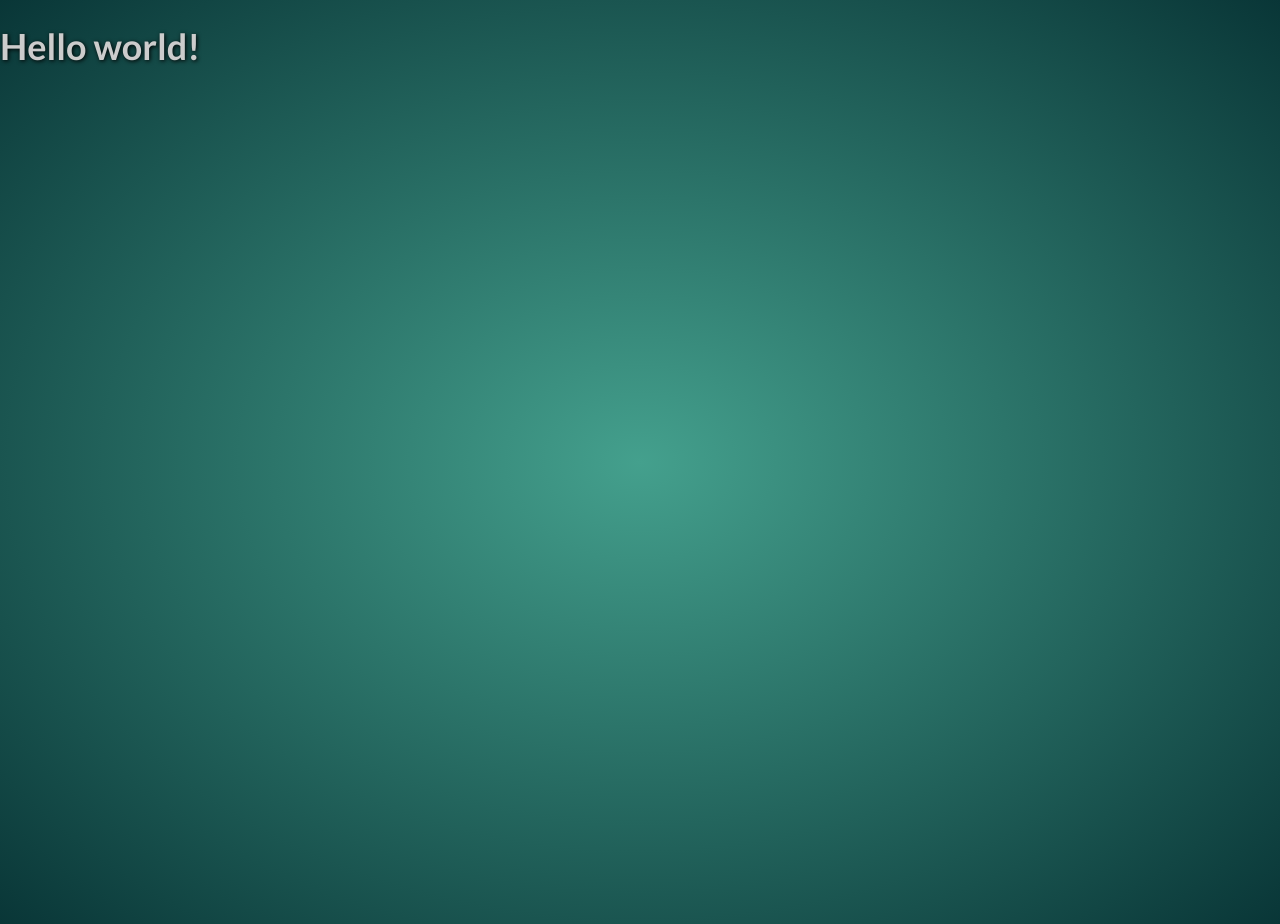
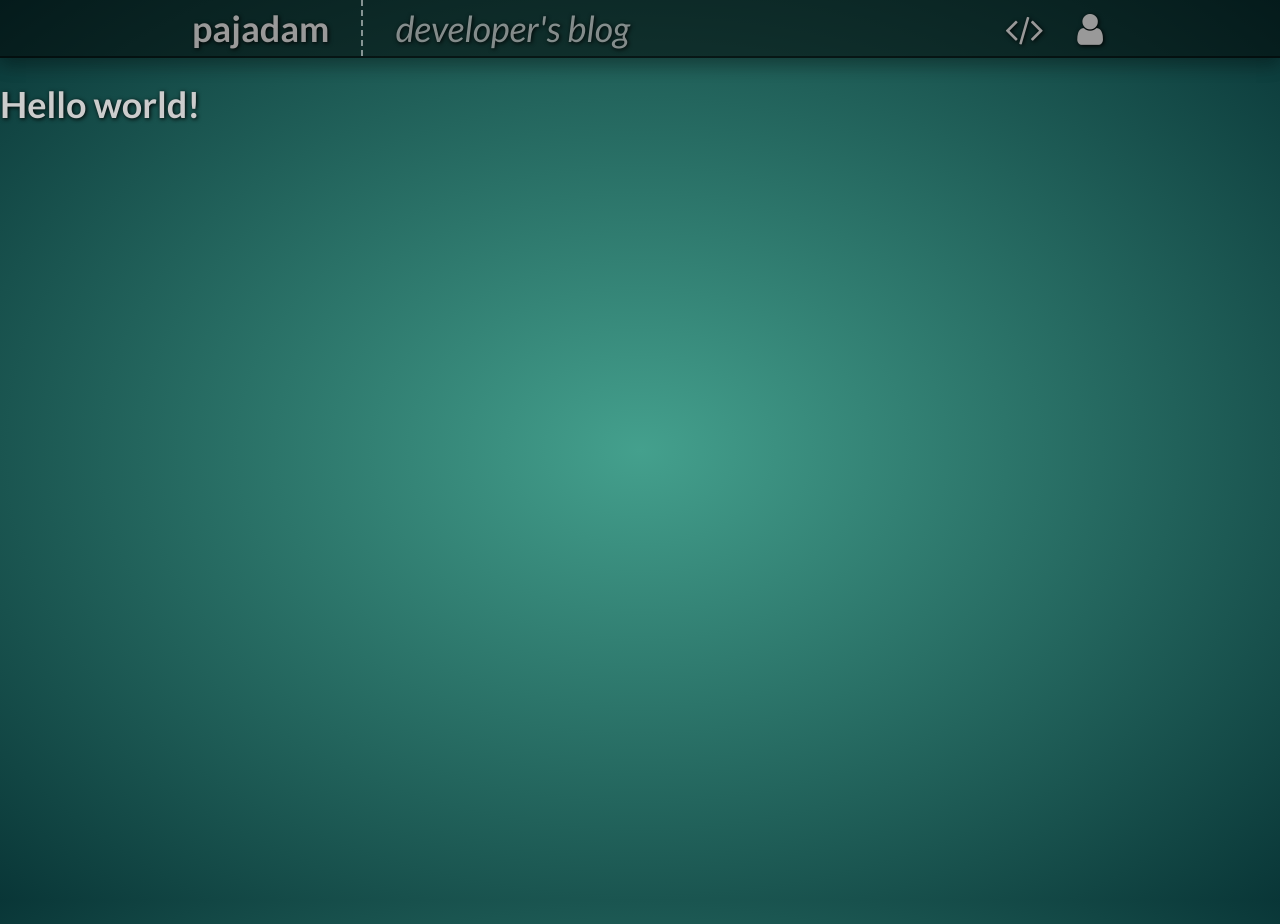
Before and after one commit to pajadam/blog.pajadam.me, a Jekyll site: the page built from index.html, in a window 1280 px wide. Built offline with Jekyll 4.4.1, drawn with Linux system fonts in a browser that asks for light colours.

Commit message:
Added page header.

```diff
--- a/_includes/header.html
+++ b/_includes/header.html
@@ -0,0 +1,18 @@
+<div class="inner">
+    <div class="left">
+        <a title="Blog home." href="#">pajadam</a>
+    </div>
+    <div class="center">
+        <em>developer's blog</em>
+    </div>
+    <div class="right">
+        <a     title="My projects"
+               href="/projects/"
+               class="icon-code">
+
+        </a><a title="About me"
+               href="https://pajadam.me"
+               class="icon-about"></a>
+    </div>
+    <div class="reset"></div>
+</div>
--- a/_sass/_base.scss
+++ b/_sass/_base.scss
@@ -17,6 +17,22 @@ body{
     background: radial-gradient(50%, #44A08D , #093637); /* W3C, IE 10+/ Edge, Firefox 16+, Chrome 26+, Opera 12+, Safari 7+ */
 }
 
+a, a:link, a:visited{
+    color: #999;
+    text-decoration: none;
+    transition-duration: .3s;
+}
+
+a:hover,
+a:active,
+b{
+    color: #eee;
+}
+
+.reset{
+    clear:both;
+}
+
 @media screen and (max-width: 768px) {
 
 }
--- /dev/null
+++ b/_sass/_header.scss
@@ -0,0 +1,60 @@
+header{
+    width: 100%;
+    font-size: 32px;
+    background-color: rgba(0, 0, 0, .5);
+    border-bottom: 2px solid rgba(0, 0, 0, .5);
+    box-shadow: 0 8px 16px 0 rgba(0, 0, 0, 0.2), 0 6px 20px 0 rgba(0, 0, 0, 0.19)!important
+}
+
+header .inner{
+    margin: 0px auto;
+    padding: 6px 0px;
+    max-width: 960px;
+}
+
+header .inner a{
+    padding: 6px 12px;
+    font-weight: bold;
+}
+
+header .inner a:hover{
+    background-color: rgba(0, 0, 0, .5);
+}
+
+header .left,
+header .center{
+    float: left;
+    color: rgba(255, 255, 255, .5);
+}
+
+header .left a{
+    border-right: 2px dashed rgba(255, 255, 255, .5);
+    margin-right: 32px;
+    padding: 6px 32px;
+}
+
+header .right{
+    float: right;
+}
+
+@media screen and (max-width: 768px) {
+    header{
+        font-size: 26px;
+    }
+
+    header .center{
+        display: none;
+    }
+
+    header .left a{
+        border-right: none;
+        margin-right: 0px;
+        padding: 6px 12px;
+    }
+}
+
+@media screen and (min-width: 1280px) {
+    header{
+        font-size: 36px;
+    }
+}
--- a/data/css/main.scss
+++ b/data/css/main.scss
@@ -3,3 +3,4 @@
 @charset "utf-8";
 @import "font";
 @import "base";
+@import "header";
```
